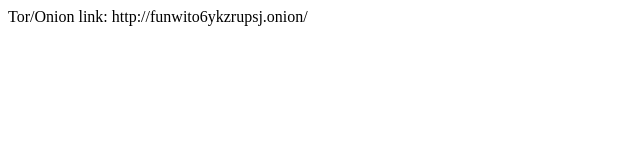
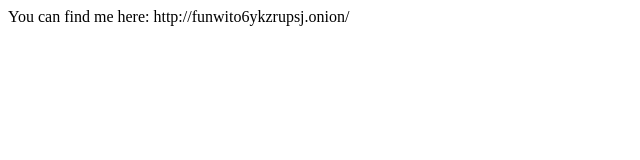
Before and after one commit to funWithCodes/funwithcodes.github.com, a plain HTML site: page index.html in a window 1280 px wide. Shown: the whole page, without its empty margins (0-640 px from the left). Drawn offline with Linux system fonts and the light colour scheme.

Commit message:
Update index.html

```diff
--- a/index.html
+++ b/index.html
@@ -5,6 +5,6 @@
     <meta charset="utf-8" />
 </head>
 <body>
-    Tor/Onion link: http://funwito6ykzrupsj.onion/
+    You can find me here: http://funwito6ykzrupsj.onion/
 </body>
 </html>
```
